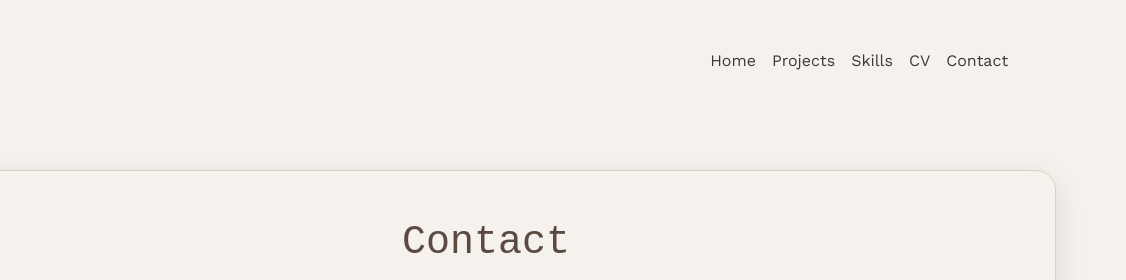
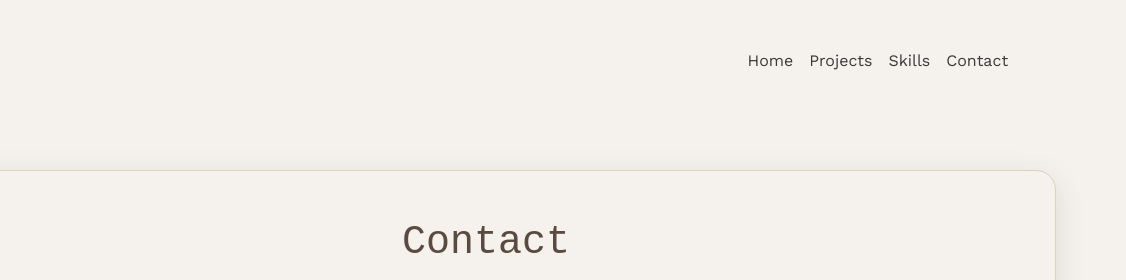
Before and after one commit to ifeomanwankwo/Portfolio, a plain HTML site: page contact.html in a window 1280 px wide. Shown: the top 280 px of the page, 154-1280 px from the left. Drawn offline with nearby package versions, Linux system fonts and the light colour scheme; a script that the page names is missing.

Commit message:
Remove the CV without a password

```diff
--- a/contact.html
+++ b/contact.html
@@ -34,9 +34,9 @@
           <li class="nav-item">
             <a class="nav-link" href="skills.html">Skills</a>
           </li>
-          <li class="nav-item">
+          <!-- <li class="nav-item">
             <a class="nav-link" href="cv.html">CV</a>
-          </li>
+          </li> -->
           <li class="nav-item">
             <a class="nav-link" href="contact.html">Contact</a>
           </li>
```
Also changed, not shown: index.html (+2 -2 lines), projects.html (+2 -2 lines), skills.html (+2 -2 lines), old/cv.html (renamed from cv.html).
